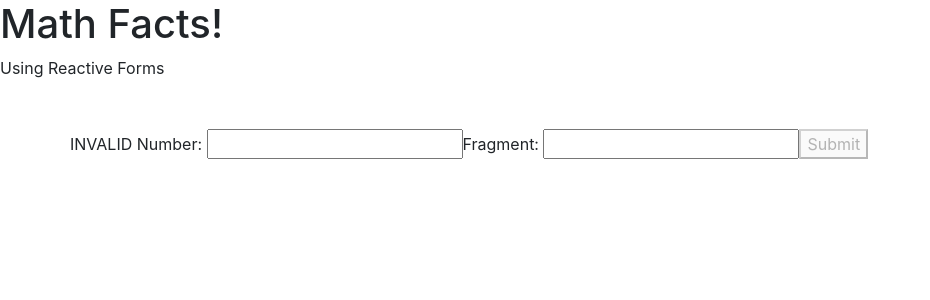
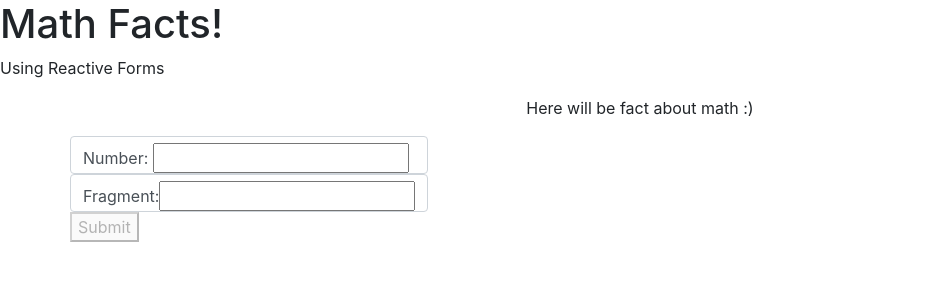
Before and after one commit to krzysztofprz/AngularTour, an Angular app in the folder math-tour/: page /MathFact in a window 1280 px wide. Shown: the top 300 px of the page, without its empty margins (0-930 px from the left). Built offline with nearby package versions, Linux system fonts and the light colour scheme.

Commit message:
Reactive forms with validation

```diff
--- a/math-tour/src/app/app.module.ts
+++ b/math-tour/src/app/app.module.ts
@@ -1,4 +1,3 @@
-import { DaysPipePipe } from './../content/utils/days-pipe.pipe';
 import { MathFactsComponent } from './../content/math-facts/math-facts.component';
 import { FormsModule, ReactiveFormsModule } from '@angular/forms';
 import { DateFactsComponent } from './../content/date-facts/date-facts.component';
@@ -15,7 +14,6 @@ import { AppComponent } from './app.component';
     AppComponent,
     DateFactsComponent,
     MathFactsComponent,
-    DaysPipePipe,
   ],
   imports: [
     BrowserModule,
@@ -25,7 +23,7 @@ import { AppComponent } from './app.component';
     ReactiveFormsModule,
     FormsModule,
   ],
-  providers: [DaysPipePipe],
+  providers: [],
   bootstrap: [
     AppComponent
   ]
--- a/math-tour/src/content/date-facts/date-facts.component.html
+++ b/math-tour/src/content/date-facts/date-facts.component.html
@@ -23,7 +23,8 @@
     <form #dateFactForm="ngForm" (ngSubmit)="onSubmit()">
       <div class="form-group">
         <label for="month">Month</label>
-        <select (change)="updateDates(model.month)" class="form-control" id="month" [(ngModel)]="model.month" name="month" #name="ngModel" required>
+        <select (change)="updateDates(model.month)" class="form-control" id="month" [(ngModel)]="model.month"
+          name="month" #name="ngModel" required>
           <option *ngFor="let m of months" [value]="m.name">{{m.name}}</option>
         </select>
       </div>
@@ -39,3 +40,4 @@
       <button type="submit" class="btn btn-success" [disabled]="!dateFactForm.form.valid">Submit</button>
     </form>
   </div>
+</div>
--- a/math-tour/src/content/math-facts/math-facts.component.html
+++ b/math-tour/src/content/math-facts/math-facts.component.html
@@ -3,8 +3,7 @@
   <p>Using Reactive Forms</p>
 </div>
 
-<div>
-
+<div class="container">
   <div class="row">
     <hr />
 
@@ -14,26 +13,25 @@
 
     <hr />
   </div>
-
 </div>
 
 <div class="container">
   <div class="row">
-    <form [formGroup]="mathFactForm" (ngSubmit)="onSubmit(mathFactForm)">
-      {{mathFactForm.status}}
-      <label>
-        Number:
-        <input id="number" type="text" formControlName="number" required>
-      </label>
+    <form [formGroup]="mathFactForm" (ngSubmit)="onSubmit()">
+      <div class="form-control">
+        <label>Number:
+          <input type="text" formControlName="number" required>
+        </label>
+      </div>
       <div *ngIf="number.invalid && (number.dirty || number.touched)" class="alert alert-danger">
         <div *ngIf="number.errors.required">
           Number is required.
         </div>
       </div>
-      <label>
-        Fragment:
+      <div class="form-control">
+        <label>Fragment:</label>
         <input type="text" formControlName="fragment">
-      </label>
+      </div>
       <button type="submit" [disabled]="!mathFactForm.valid">Submit</button>
     </form>
   </div>
--- a/math-tour/src/content/math-facts/math-facts.component.ts
+++ b/math-tour/src/content/math-facts/math-facts.component.ts
@@ -11,42 +11,30 @@ import { Component, OnInit, NgModule } from '@angular/core';
 
 export class MathFactsComponent implements OnInit {
 
-  mathFactForm: FormGroup;
-  numberControl: FormControl;
-  fragmentControl: FormControl;
+  mathFact = 'Here will be fact about math :)';
 
-  mathFact;
-  mathFactModel: MathFactModel;
+  mathFactForm = this.formBuilder.group({
+    number: new FormControl('', Validators.required),
+    fragment: new FormControl('')
+  });
 
-  // regex = new RegExp('^[0-9]{1,5}');
-  regex: RegExp = /^[0-9]{1,5}/;
-
-  get number() {
-    return this.mathFactForm.get('number');
-  }
-
-  get fragment() {
-    return this.mathFactForm.get('fragment');
-  }
+  get number() { return this.mathFactForm.get('number'); }
+  get fragment() { return this.mathFactForm.get('fragment'); }
 
   constructor(private numbersApiService: NumbersApiService,
     private formBuilder: FormBuilder) {
-    this.mathFactForm = this.formBuilder.group({
-      number: ['', Validators.required],
-      fragment: ''
-    });
   }
 
   ngOnInit() {
   }
 
-  onSubmit(mathFactModel) {
+  onSubmit() {
     // using fetch to consume api
-    // this.numbersApiService.getMathFact(mathFactModel).then(response => response.text())
-    //   .then(data => {
-    //     this.mathFact = data;
-    //   });
-    console.log(mathFactModel);
+    this.numbersApiService.getMathFact(this.mathFactForm.value).then(response => response.text())
+      .then(data => {
+        this.mathFact = data;
+      });
+
     console.log(this.mathFactForm.value);
   }
 }
```
